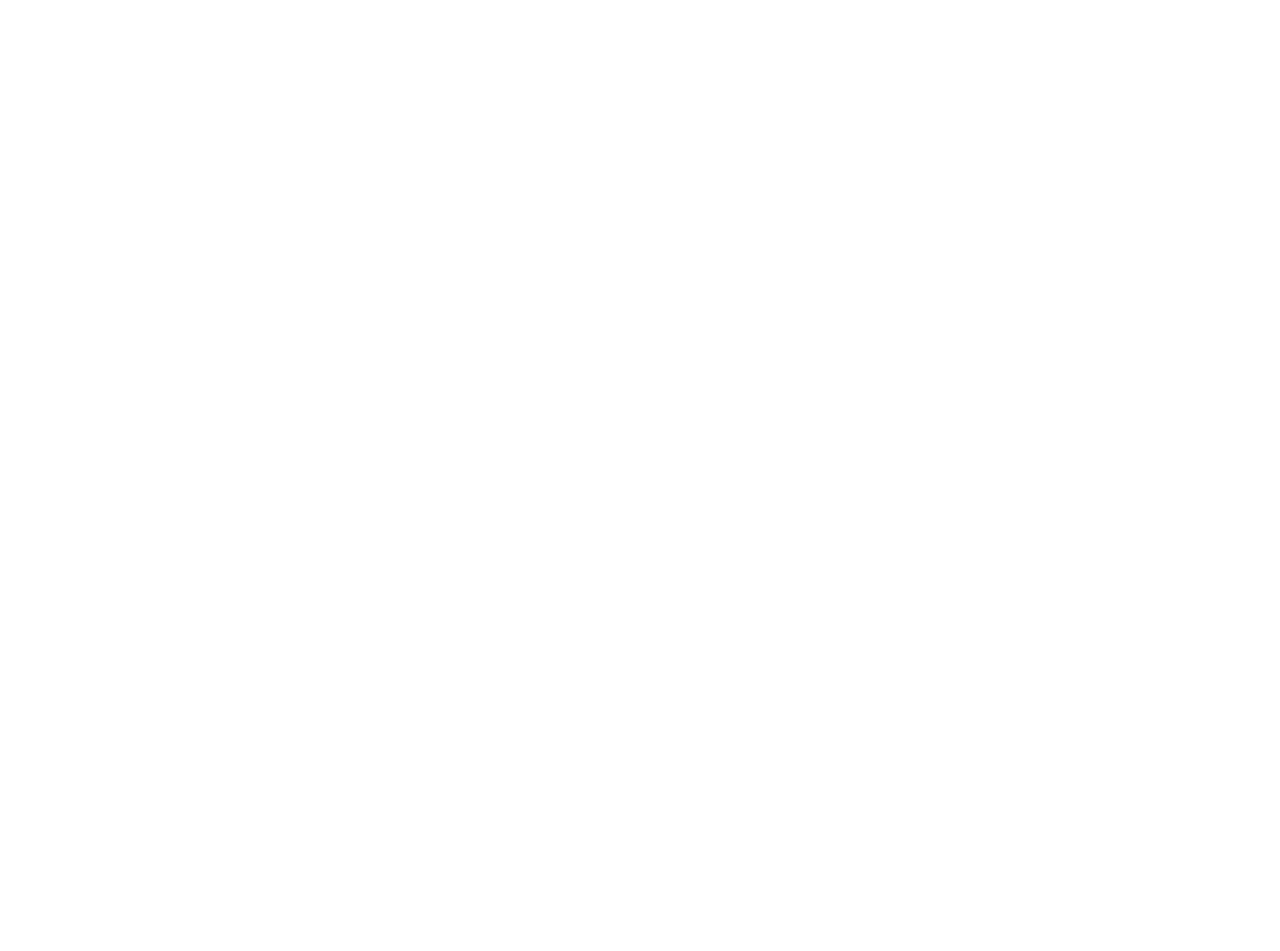
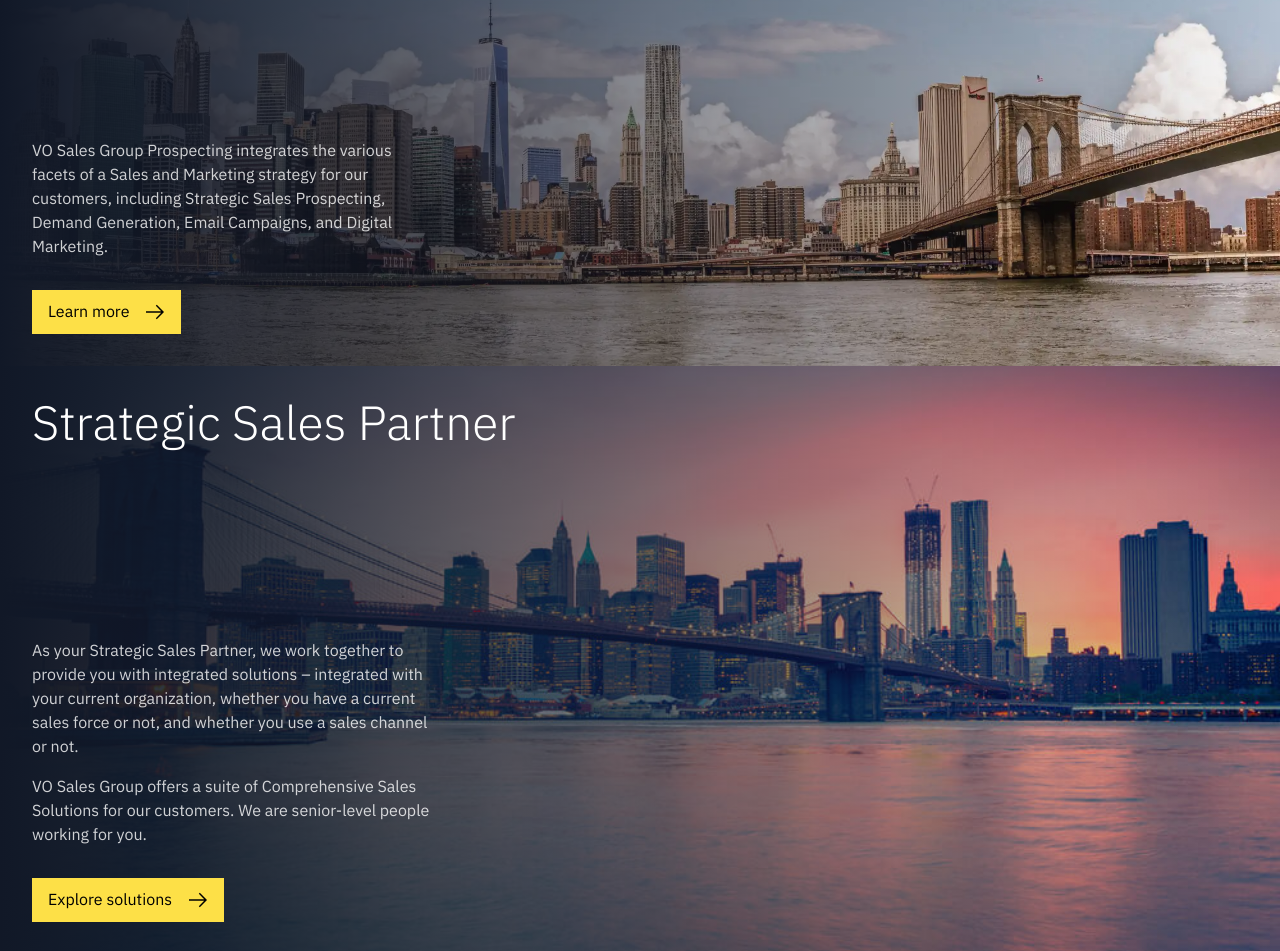
Before and after one commit to vberkoz/dsf-website, a Next.js app: page / in a window 1280 px wide. Shown: the part 1715-2666 px from the top of the page. Before the commit the page ends 1581 px from the top, so only its background shows below. Built offline with nearby package versions, Linux system fonts and the light colour scheme.

Commit message:
Add heroes sections

```diff
--- /dev/null
+++ b/components/Home/Hero/Hero.tsx
@@ -0,0 +1,52 @@
+import Link from "next/link";
+import { HeroData } from "./HeroData";
+
+type Prop = {
+  index: number;
+};
+
+export const Hero = ({ index }: Prop) => {
+  const hero = HeroData[index];
+  return (
+    <div
+      style={{
+        backgroundImage: `url(${hero.image})`,
+        backgroundSize: "cover",
+        backgroundPosition: "center",
+      }}
+    >
+      <div className="bg-gradient-to-r from-gray-900/100 to-gray-900/50 text-left text-white lg:to-gray-900/0">
+        <div className="p-4 sm:p-8">
+          <h1 className="mb-4 pb-40 text-4xl font-light sm:text-5xl">
+            {hero.title}
+          </h1>
+
+          <div className="grid md:grid-cols-2 lg:grid-cols-3">
+            <div>
+              {hero.content.map((item, key) => (
+                <p className="mt-4 text-white/80" key={key}>
+                  {item.p}
+                </p>
+              ))}
+
+              <Link
+                href={hero.href}
+                className="mt-8 flex w-fit cursor-pointer bg-yellow-300 px-4 py-3 text-black hover:bg-yellow-400"
+              >
+                <span className="mr-4 leading-[1.2rem]">{hero.link}</span>
+                <svg
+                  fill="currentColor"
+                  width="20"
+                  height="20"
+                  viewBox="0 0 20 20"
+                >
+                  <path d="M11.8 2.8L10.8 3.8 16.2 9.3 1 9.3 1 10.7 16.2 10.7 10.8 16.2 11.8 17.2 19 10z"></path>
+                </svg>
+              </Link>
+            </div>
+          </div>
+        </div>
+      </div>
+    </div>
+  );
+};
--- /dev/null
+++ b/components/Home/Hero/HeroData.ts
@@ -0,0 +1,24 @@
+import bb1 from "@/public/home/brooklyn-bridge-1.webp"
+import bb2 from "@/public/home/brooklyn-bridge-2.jpeg"
+
+export const HeroData = [
+  {
+    image: bb1.src,
+    title: "Comprehensive Solutions",
+    content: [
+      {p: "VO Sales Group Prospecting integrates the various facets of a Sales and Marketing strategy for our customers, including Strategic Sales Prospecting, Demand Generation, Email Campaigns, and Digital Marketing."}
+    ],
+    link: "Learn more",
+    href: "#"
+  },
+  {
+    image: bb2.src,
+    title: "Strategic Sales Partner",
+    content: [
+      {p: "As your Strategic Sales Partner, we work together to provide you with integrated solutions – integrated with your current organization, whether you have a current sales force or not, and whether you use a sales channel or not."},
+      {p: "VO Sales Group offers a suite of Comprehensive Sales Solutions for our customers. We are senior-level people working for you."}
+    ],
+    link: "Explore solutions",
+    href: "#"
+  }
+]
--- a/pages/index.tsx
+++ b/pages/index.tsx
@@ -1,5 +1,6 @@
 import { Carousel } from "@/components/Home/Carousel/Carousel";
 import { Features } from "@/components/Home/Features/Features";
+import { Hero } from "@/components/Home/Hero/Hero";
 import { Layout } from "@/components/Layout";
 
 export default function Home() {
@@ -7,6 +8,8 @@
     <Layout>
       <Carousel />
       <Features />
+      <Hero index={0} />
+      <Hero index={1} />
     </Layout>
   );
 }
```
Also changed, not shown: public/home/brooklyn-bridge-1.webp (added), public/home/brooklyn-bridge-2.jpeg (added).
